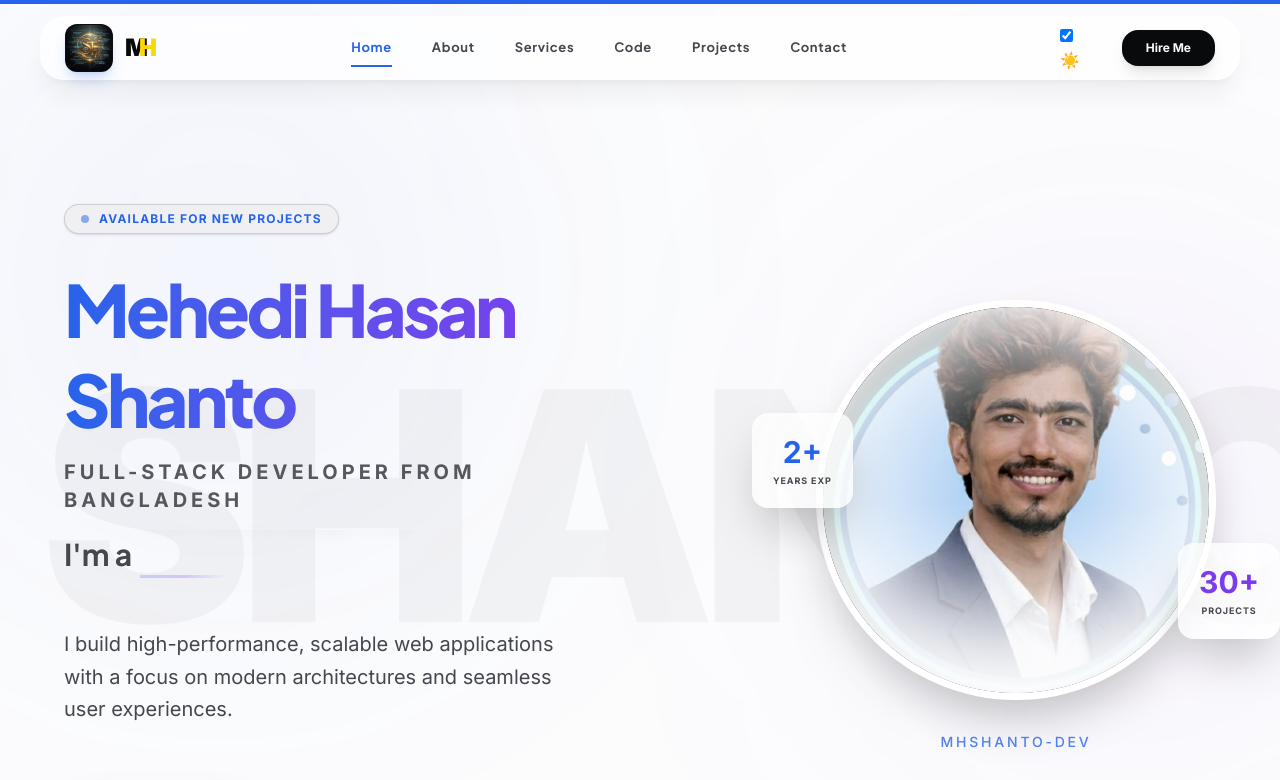
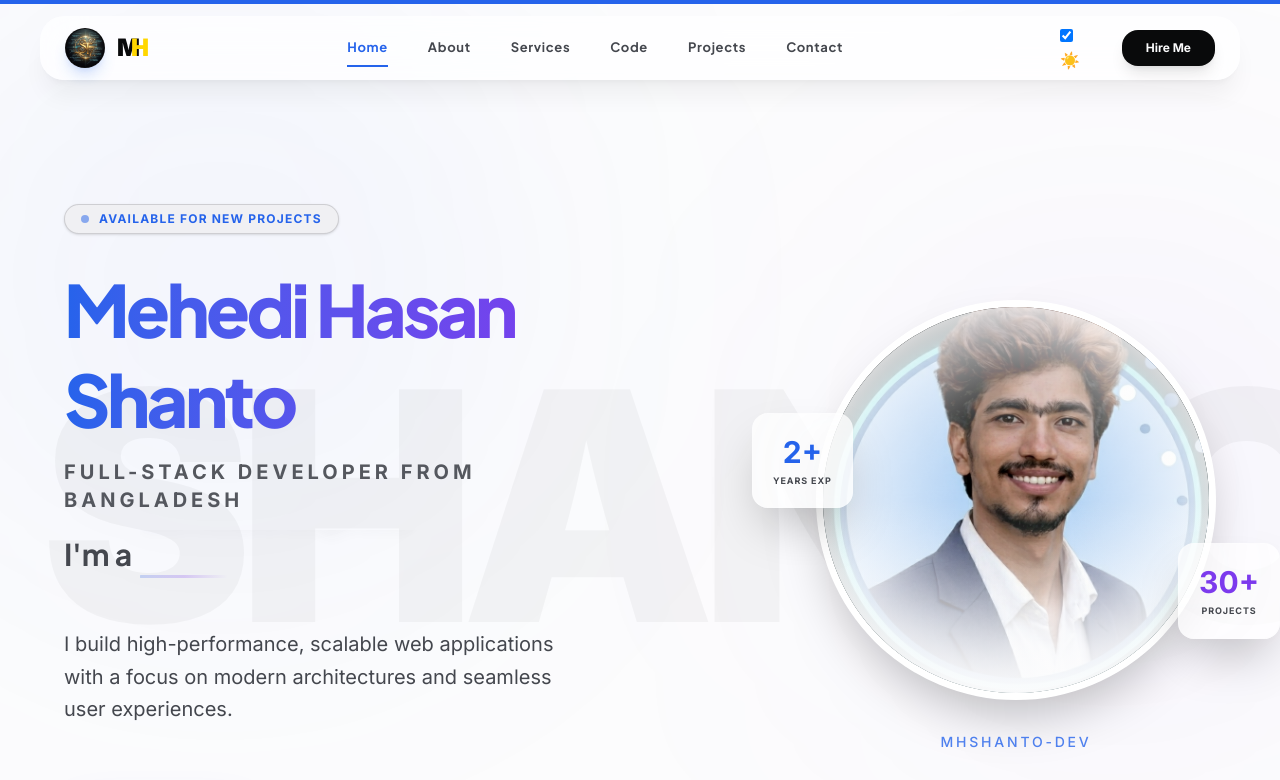
Before and after one commit to mhshanto-dev/mhshanto-dev, a Next.js app: page / in a window 1280 px wide. Shown: the top 780 px of the page. Built offline with nearby package versions, Linux system fonts and the light colour scheme.

Commit message:
Update logo image: make circular and adjust size

```diff
--- a/src/components/Footer.jsx
+++ b/src/components/Footer.jsx
@@ -7,7 +7,7 @@ const Footer = () => {
       <div className="max-w-[1200px] mx-auto px-6 flex flex-col md:flex-row justify-between items-center gap-10">
         <div className="flex flex-col gap-3 text-center md:text-left">
           <Link href="/#home" className="flex items-center gap-3 group">
-            <div className="relative w-10 h-10 rounded-xl overflow-hidden shadow-lg shadow-primary/20 group-hover:scale-110 transition-transform duration-500 bg-black border border-outline-variant/20 dark:border-white/10">
+            <div className="relative w-10 h-10 rounded-full overflow-hidden shadow-lg shadow-primary/20 group-hover:scale-110 transition-transform duration-500 bg-black border border-outline-variant/20 dark:border-white/10">
               <Image
                 src="/logo.jpeg"
                 alt="MH Shanto Logo"
--- a/src/components/Navbar.jsx
+++ b/src/components/Navbar.jsx
@@ -93,7 +93,7 @@ const Navbar = () => {
             onClick={(e) => handleLinkClick(e, "/#home")}
             className="flex items-center gap-3 group"
           >
-            <div className="relative w-10 h-10 sm:w-12 sm:h-12 rounded-xl overflow-hidden group-hover:scale-110 transition-transform duration-500 shadow-lg shadow-primary/20 bg-black border border-outline-variant/20 dark:border-white/10">
+            <div className="relative w-9 h-9 sm:w-10 sm:h-10 rounded-full overflow-hidden group-hover:scale-110 transition-transform duration-500 shadow-lg shadow-primary/20 bg-black border border-outline-variant/20 dark:border-white/10">
               <Image
                 src="/logo.jpeg"
                 alt="MH Shanto Logo"
```
